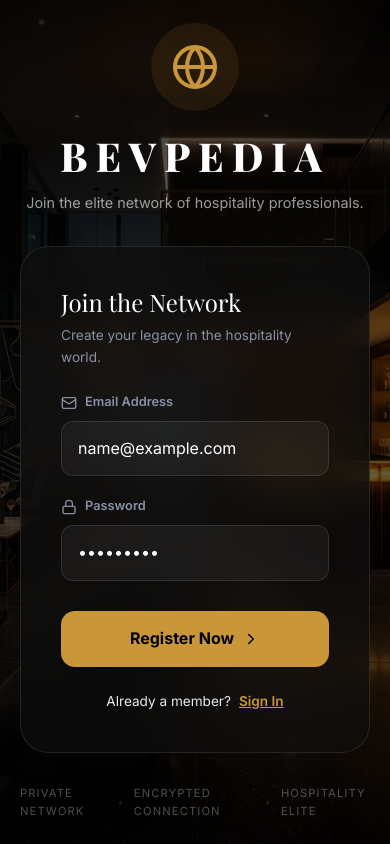
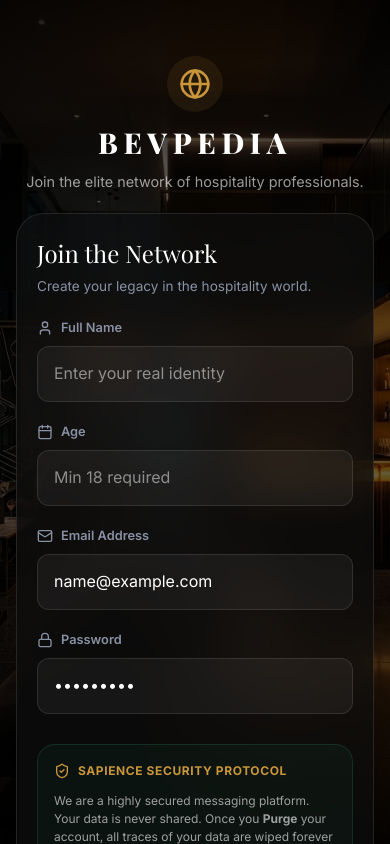
Before and after one commit to Naveenk1013/bevpedia, a React (Vite) app: page /yap/login in a window 390 px wide. Both pictures are taken after typing "name@example.com", "Sample123" into the empty fields and a click on the button "Create Account". Built offline with nearby package versions, Linux system fonts and the light colour scheme; no server answers.

Commit message:
Enhance YAP signup with Name/Age fields, legal declarations, security messaging, and scrolling fixes

```diff
--- a/src/styles/yap.css
+++ b/src/styles/yap.css
@@ -644,20 +644,25 @@
     bottom: 0;
     background: url('/assets/yap-auth-bg.png') no-repeat center center;
     background-size: cover;
+    background-attachment: fixed; /* Keep background static */
     display: flex;
-    align-items: center;
     justify-content: center;
+    align-items: flex-start;
+    overflow-y: auto;
+    padding: 40px 0;
     z-index: 3000;
     font-family: var(--font-body);
 }
 
 .yap-auth-overlay {
-    position: absolute;
+    position: fixed; /* Keep overlay fixed */
     top: 0;
     left: 0;
     right: 0;
     bottom: 0;
     background: radial-gradient(circle at center, rgba(0,0,0,0.4) 0%, rgba(0,0,0,0.9) 100%);
+    pointer-events: none; /* Allow interaction with form below */
+    z-index: 1;
 }
 
 .yap-auth-container {
@@ -669,6 +674,7 @@
     flex-direction: column;
     align-items: center;
     gap: 32px;
+    z-index: 10; /* Above the fixed overlay */
 }
 
 .yap-auth-branding {
@@ -826,6 +832,57 @@
     font-size: 0.85rem;
 }
 
+.auth-security-notice {
+    background: rgba(48, 200, 138, 0.05);
+    border: 1px solid rgba(48, 200, 138, 0.15);
+    border-radius: 18px;
+    padding: 16px;
+    margin-top: 10px;
+    display: flex;
+    flex-direction: column;
+    gap: 12px;
+}
+
+.notice-header {
+    display: flex;
+    align-items: center;
+    gap: 8px;
+    color: var(--clr-accent);
+    font-size: 0.75rem;
+    font-weight: 700;
+    text-transform: uppercase;
+    letter-spacing: 0.05em;
+}
+
+.auth-security-notice p {
+    font-size: 0.75rem;
+    color: rgba(255,255,255,0.6);
+    line-height: 1.5;
+    margin: 0;
+}
+
+.auth-checkbox-group {
+    display: flex;
+    align-items: flex-start;
+    gap: 12px;
+    cursor: pointer;
+    user-select: none;
+    margin-top: 4px;
+}
+
+.auth-checkbox-group input {
+    width: 18px;
+    height: 18px;
+    margin-top: 2px;
+    accent-color: var(--clr-accent);
+}
+
+.checkbox-text {
+    font-size: 0.75rem;
+    color: rgba(255,255,255,0.8);
+    line-height: 1.4;
+}
+
 @keyframes icon-glow {
     0% { filter: drop-shadow(0 0 5px var(--clr-accent)); }
     50% { filter: drop-shadow(0 0 15px var(--clr-accent)); }
@@ -898,4 +955,28 @@
     .mobile-fab, .fab-mobile {
         display: flex;
     }
+
+    .yap-auth-container {
+        gap: 20px;
+        padding: 16px;
+    }
+
+    .yap-auth-logo {
+        padding: 12px;
+        margin-bottom: 12px;
+    }
+
+    .yap-auth-logo svg {
+        width: 32px;
+        height: 32px;
+    }
+
+    .yap-auth-title {
+        font-size: 1.8rem;
+    }
+
+    .yap-auth-card {
+        padding: 24px 20px;
+        gap: 20px;
+    }
 }
--- a/src/yap/pages/YapLoginPage.jsx
+++ b/src/yap/pages/YapLoginPage.jsx
@@ -1,13 +1,16 @@
 import React, { useState } from 'react';
 import { useNavigate, useLocation } from 'react-router-dom';
 import { supabase } from '../../lib/supabaseClient';
-import { Globe, Lock, Mail, UserPlus, ChevronRight } from 'lucide-react';
+import { Globe, Lock, Mail, UserPlus, ChevronRight, User, Calendar, ShieldCheck, ShieldAlert, Info } from 'lucide-react';
 import "../../styles/yap.css";
 
 const YapLoginPage = () => {
     const [isLogin, setIsLogin] = useState(true);
     const [email, setEmail] = useState('');
     const [password, setPassword] = useState('');
+    const [fullName, setFullName] = useState('');
+    const [age, setAge] = useState('');
+    const [isDeclared, setIsDeclared] = useState(false);
     const [loading, setLoading] = useState(false);
     const [error, setError] = useState('');
     const navigate = useNavigate();
@@ -27,12 +30,19 @@ const YapLoginPage = () => {
                 if (error) throw error;
                 navigate(from, { replace: true });
             } else {
+                // Validation for signup
+                if (!fullName.trim()) throw new Error("A legacy requires a name.");
+                if (!age || parseInt(age) < 18) throw new Error("You must be 18+ to join this network.");
+                if (!isDeclared) throw new Error("Please accept the legal declaration.");
+
                 const { error } = await supabase.auth.signUp({
                     email,
                     password,
                     options: {
                         data: {
-                            full_name: email.split('@')[0], // Default name
+                            full_name: fullName,
+                            age: parseInt(age),
+                            signup_declaration: true
                         }
                     }
                 });
@@ -79,6 +89,32 @@ const YapLoginPage = () => {
                     {error && <div className="auth-error-banner">{error}</div>}
 
                     <form onSubmit={handleAuth} className="yap-auth-form">
+                        {!isLogin && (
+                            <>
+                                <div className="auth-input-group animate-fade-in">
+                                    <label><User size={16} /> Full Name</label>
+                                    <input
+                                        type="text"
+                                        value={fullName}
+                                        onChange={(e) => setFullName(e.target.value)}
+                                        placeholder="Enter your real identity"
+                                        required
+                                    />
+                                </div>
+                                <div className="auth-input-group animate-fade-in">
+                                    <label><Calendar size={16} /> Age</label>
+                                    <input
+                                        type="number"
+                                        value={age}
+                                        onChange={(e) => setAge(e.target.value)}
+                                        placeholder="Min 18 required"
+                                        required
+                                        min="18"
+                                    />
+                                </div>
+                            </>
+                        )}
+
                         <div className="auth-input-group">
                             <label><Mail size={16} /> Email Address</label>
                             <input
@@ -101,6 +137,25 @@ const YapLoginPage = () => {
                                 minLength={6}
                             />
                         </div>
+
+                        {!isLogin && (
+                            <div className="auth-security-notice animate-fade-in">
+                                <div className="notice-header">
+                                    <ShieldCheck size={16} color="var(--clr-accent)" />
+                                    <span>Sapience Security Protocol</span>
+                                </div>
+                                <p>We are a highly secured messaging platform. Your data is never shared. Once you <strong>Purge</strong> your account, all traces of your data are wiped forever from our network.</p>
+
+                                <label className="auth-checkbox-group">
+                                    <input
+                                        type="checkbox"
+                                        checked={isDeclared}
+                                        onChange={(e) => setIsDeclared(e.target.checked)}
+                                    />
+                                    <span className="checkbox-text">I am 18+ and legally allowed to use social media. I agree to be a responsible user of the network.</span>
+                                </label>
+                            </div>
+                        )}
 
                         <button type="submit" className="yap-auth-btn" disabled={loading}>
                             {loading ? 'Authenticating...' : (isLogin ? 'Enter The Hub' : 'Register Now')}
```
